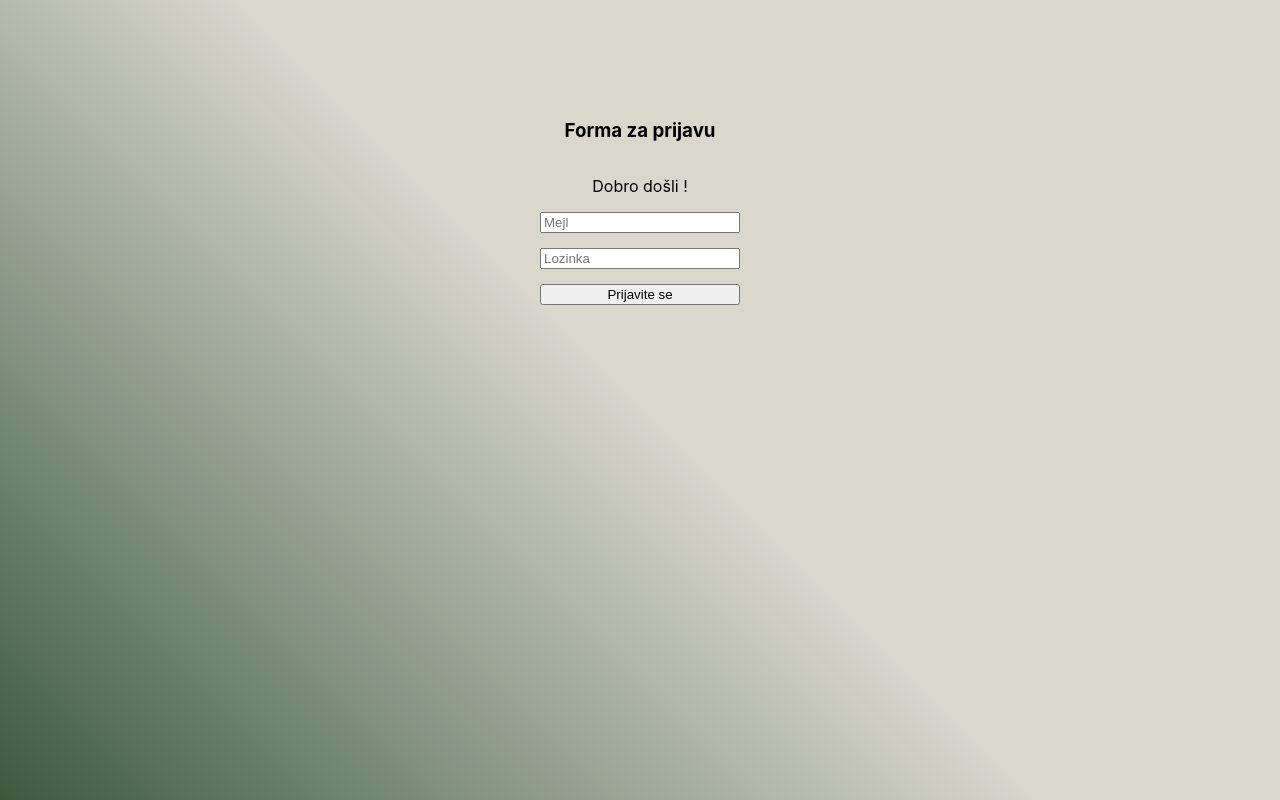
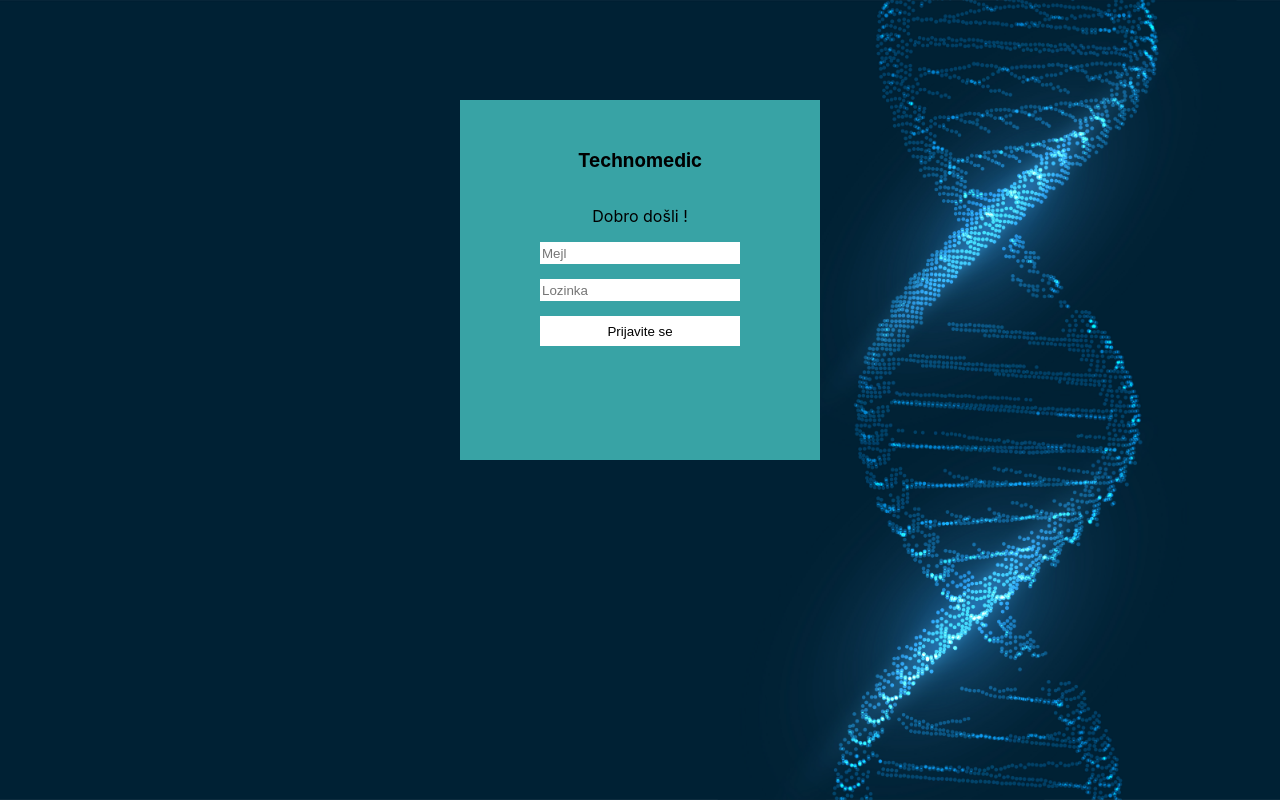
Before and after one commit to elab-development/internet-tehnologije-2024-projekat-zdravstvenikarton_2020_0384_2022_1088, a React (Create React App) app in the folder zdravstveni_karton/frontend/aplikacija/: page / in a window 1280 px wide. Built offline with nearby package versions, Linux system fonts and the light colour scheme.

Commit message:
Prepravljen prikaz pregleda

```diff
--- a/zdravstveni_karton/frontend/aplikacija/src/App.css
+++ b/zdravstveni_karton/frontend/aplikacija/src/App.css
@@ -22,19 +22,26 @@ a:hover {
   color: black;
 }
 
-.pocetna {
+.prijava {
   display: flex;
   flex-direction: column;
   min-height: 100vh;
   /* cela visina browser-a */
   align-items: center;
-  background: linear-gradient(45deg, rgba(58, 90, 64, 1) 0%, rgba(218, 215, 205, 1) 50%);
+  background-image: url('slika.jpg');
+  background-size: cover;
+  background-position: center;
 }
 
-.teloPocetne {
+.teloPrijava {
   display: flex;
   flex-direction: column;
+  align-items: center;
   margin-top: 100px;
+  background-color: #38A3A5;
+  width: 300px;
+  height: 300px;
+  padding: 30px;
 }
 
 .formaPrijava {
@@ -42,6 +49,22 @@ a:hover {
   flex-direction: column;
   width: 200px;
   gap: 15px;
+}
+
+.formaPrijava > input {
+  border: none;
+  height: 20px;
+}
+
+.formaPrijava > button {
+  height: 25px;
+  background-color: white;
+  border: none;
+  height: 30px;
+}
+
+.formaPrijava > button:hover {
+  background-color: #80ED99;
 }
 
 .kontejner {
--- a/zdravstveni_karton/frontend/aplikacija/src/App.js
+++ b/zdravstveni_karton/frontend/aplikacija/src/App.js
@@ -9,7 +9,7 @@ import { BrowserRouter, Routes, Route, useLocation, useNavigate } from "react-ro
 import { useState } from 'react';
 
 
-const korisnici = [
+const lekari = [
   {
     jmbg: "0101990123456",
     ime: "Marko",
@@ -33,7 +33,10 @@ const korisnici = [
     email: "nikola.med@gmail.com",
     uloga: "lekar",
     lozinka: "nm9012ef"
-  },
+  }
+];
+
+const med_osoblje = [
   {
     jmbg: "1502957890123",
     ime: "Jovana",
@@ -57,7 +60,10 @@ const korisnici = [
     email: "ivana.s@gmail.com",
     uloga: "med_osoblje",
     lozinka: "is1122kl"
-  },
+  }
+];
+
+const pacijenti = [
   {
     jmbg: "2801969876543",
     ime: "Petar",
@@ -100,7 +106,7 @@ const pregledi = [
     dijagnoza: "Grip",
     terapija: "Amoksicilin",
     pacijent: "Petar Petrović",
-    lekar: "Dr. Marko Marković",
+    lekar: "Marko Marković",
     medicinskoOsoblje: "Jovana Jović",
   },
   {
@@ -110,7 +116,7 @@ const pregledi = [
     dijagnoza: "/",
     terapija: "/",
     pacijent: "Petar Petrović",
-    lekar: "Dr. Ana Petrović",
+    lekar: "Ana Petrović",
     medicinskoOsoblje: "Jovana Jović",
   },
   {
@@ -120,7 +126,7 @@ const pregledi = [
     dijagnoza: "/",
     terapija: "/",
     pacijent: "Mila Milić",
-    lekar: "Dr. Ana Petrović",
+    lekar: "Ana Petrović",
     medicinskoOsoblje: "Dragan Đurić",
   },
   {
@@ -130,7 +136,7 @@ const pregledi = [
     dijagnoza: "Alergija",
     terapija: "Antihistaminici",
     pacijent: "Vuk Vukić",
-    lekar: "Dr. Nikola Medić",
+    lekar: "Nikola Medić",
     medicinskoOsoblje: "Ivana Simić",
   },
   {
@@ -140,7 +146,7 @@ const pregledi = [
     dijagnoza: "/",
     terapija: "/",
     pacijent: "Sofija Sofronić",
-    lekar: "Dr. Marko Marković",
+    lekar: "Marko Marković",
     medicinskoOsoblje: "Jovan Jović",
   },
   {
@@ -150,7 +156,7 @@ const pregledi = [
     dijagnoza: "/",
     terapija: "/",
     pacijent: "Petar Petrović",
-    lekar: "Dr. Ana Petrović",
+    lekar: "Ana Petrović",
     medicinskoOsoblje: "Dragan Đurić",
   },
   {
@@ -160,7 +166,7 @@ const pregledi = [
     dijagnoza: "Upala grla",
     terapija: "Antibiotici",
     pacijent: "Mila Milić",
-    lekar: "Dr. Nikola Medić",
+    lekar: "Nikola Medić",
     medicinskoOsoblje: "Dragan Đurić",
   },
   {
@@ -170,7 +176,7 @@ const pregledi = [
     dijagnoza: "/",
     terapija: "/",
     pacijent: "Vuk Vukić",
-    lekar: "Dr. Nikola Medić",
+    lekar: "Nikola Medić",
     medicinskoOsoblje: "Ivana Simić",
   },
   {
@@ -180,7 +186,7 @@ const pregledi = [
     dijagnoza: "/",
     terapija: "/",
     pacijent: "Sofija Sofronić",
-    lekar: "Dr. Ana Petrović",
+    lekar: "Ana Petrović",
     medicinskoOsoblje: "Jovana Jović",
   },
   {
@@ -190,7 +196,7 @@ const pregledi = [
     dijagnoza: "Dijabetes",
     terapija: "Insulin",
     pacijent: "Vuk Vukić",
-    lekar: "Dr. Marko Marković",
+    lekar: "Marko Marković",
     medicinskoOsoblje: "Jovana Jović",
   }
 ];
@@ -300,7 +306,15 @@ function App() {
     const inpMejl = document.querySelector('#mejl');
     const inpLozinka = document.querySelector('#lozinka');
 
-    const korisnik = korisnici.find(
+    let korisnik = lekari.find(
+      k => k.email === inpMejl.value && k.lozinka === inpLozinka.value
+    );
+
+    korisnik = pacijenti.find(
+      k => k.email === inpMejl.value && k.lozinka === inpLozinka.value
+    );
+
+    korisnik = med_osoblje.find(
       k => k.email === inpMejl.value && k.lozinka === inpLozinka.value
     );
 
@@ -326,8 +340,8 @@ function App() {
         {/* Ostale rute dostupne samo ako je korisnik prijavljen */}
         {prijavljen === 1 && (
           <>
-            <Route path="/pregledi" element={<Pregledi pregledi={pregledi} />} />
-            <Route path="/korisnici" element={<Korisnici korisnici={korisnici} />} />
+            <Route path="/pregledi" element={<Pregledi pregledi={pregledi} prijavljen={prijavljenKorisnik} />} />
+            <Route path="/pacijenti" element={<Korisnici pacijenti={pacijenti} prijavljen={prijavljenKorisnik} />} />
             <Route path="/kartoni" element={<Kartoni kartoni={kartoni} />} />
             <Route path="/moji-podaci" element={<Korisnik korisnik={prijavljenKorisnik}/>} />
 
--- a/zdravstveni_karton/frontend/aplikacija/src/komponente/Korisnici.jsx
+++ b/zdravstveni_karton/frontend/aplikacija/src/komponente/Korisnici.jsx
@@ -1,7 +1,7 @@
 import React from "react";
 import Korisnik from "./Korisnik";
 
-function Korisnici({ korisnici }) {
+function Korisnici({ korisnici, prijavljen }) {
   return (
     <>
       <h3 style={{ marginBottom: "50" + "px", marginTop: "50" + "px" }}>
@@ -10,7 +10,9 @@ function Korisnici({ korisnici }) {
 
       <div className="kontejner">
         {korisnici.map((k) => {
-          return <Korisnik korisnik={k} />;
+          if((k.ime + " " + k.prezime) === (prijavljen.ime + " " + prijavljen.prezime)) {
+            return <Korisnik korisnik={k} />;
+          }
         })}
       </div>
     </>
--- a/zdravstveni_karton/frontend/aplikacija/src/komponente/Korisnik.jsx
+++ b/zdravstveni_karton/frontend/aplikacija/src/komponente/Korisnik.jsx
@@ -6,7 +6,7 @@ export default function Korisnik({korisnik}) {
      <div> <label> JMBG: </label>  <label>{korisnik.jmbg} </label> </div>
      <div> <label> Ime: </label>  <label>{korisnik.ime} </label> </div>
      <div> <label> Prezime: </label>  <label>{korisnik.prezime} </label> </div>
-     <div> <label> Mejl: </label>  <label>{korisnik.username} </label> </div>
+     <div> <label> Mejl: </label>  <label>{korisnik.email} </label> </div>
      <div> <label> Uloga: </label>  <label>{korisnik.uloga} </label> </div>
     </div>
   );
--- a/zdravstveni_karton/frontend/aplikacija/src/komponente/NavMeni.jsx
+++ b/zdravstveni_karton/frontend/aplikacija/src/komponente/NavMeni.jsx
@@ -6,7 +6,7 @@ function NavMeni() {
     <div className="navMeni">
 
       <Link to="/pregledi"> Moji pregledi </Link>
-      <Link to="/korisnici"> Moji pacijenti </Link>
+      <Link to="/pacijenti"> Moji pacijenti </Link>
       <Link to="/kartoni"> Moji karton/i </Link>
       <Link> Red čekanja </Link>
       <Link to="/moji-podaci"> Moji podaci </Link>
--- a/zdravstveni_karton/frontend/aplikacija/src/komponente/Pregledi.jsx
+++ b/zdravstveni_karton/frontend/aplikacija/src/komponente/Pregledi.jsx
@@ -1,14 +1,16 @@
 import React from 'react'
 import Pregled from './Pregled';
 
-function Pregledi({pregledi}) {
+function Pregledi({pregledi, prijavljen}) {
   return (
     <>
     <h3 style={{marginBottom:"50"+"px",marginTop:"50"+"px"}}> VAŠI PREGLEDI </h3>
     <div className='kontejner'>
       {
         pregledi.map((p) => {
-          return <Pregled pregled={p}/>;
+          if(p.lekar === (prijavljen.ime + " " + prijavljen.prezime)) {
+            return <Pregled pregled={p}/>;
+          }
         })
       }
     </div>
--- a/zdravstveni_karton/frontend/aplikacija/src/komponente/Prijava.jsx
+++ b/zdravstveni_karton/frontend/aplikacija/src/komponente/Prijava.jsx
@@ -2,13 +2,13 @@ import React from "react";
 
 export default function Prijava({prijava}) {
   return (
-    <div className="pocetna">
-      <div className="teloPocetne">
-        <h3>Forma za prijavu</h3>
+    <div className="prijava">
+      <div className="teloPrijava">
+        <h3>Technomedic</h3>
         <p> Dobro došli !</p>
         <form className="formaPrijava" >
-          <input type="text" id="mejl" placeholder="Mejl"></input>
-          <input type="password" id="lozinka" placeholder="Lozinka"></input>
+          <input type="email" required id="mejl" placeholder="Mejl"></input>
+          <input type="password" required id="lozinka" placeholder="Lozinka"></input>
           <button type="button" onClick={prijava}> Prijavite se </button>
         </form>
       </div>
```
Also changed, not shown: zdravstveni_karton/frontend/aplikacija/src/slika.jpg (added).
